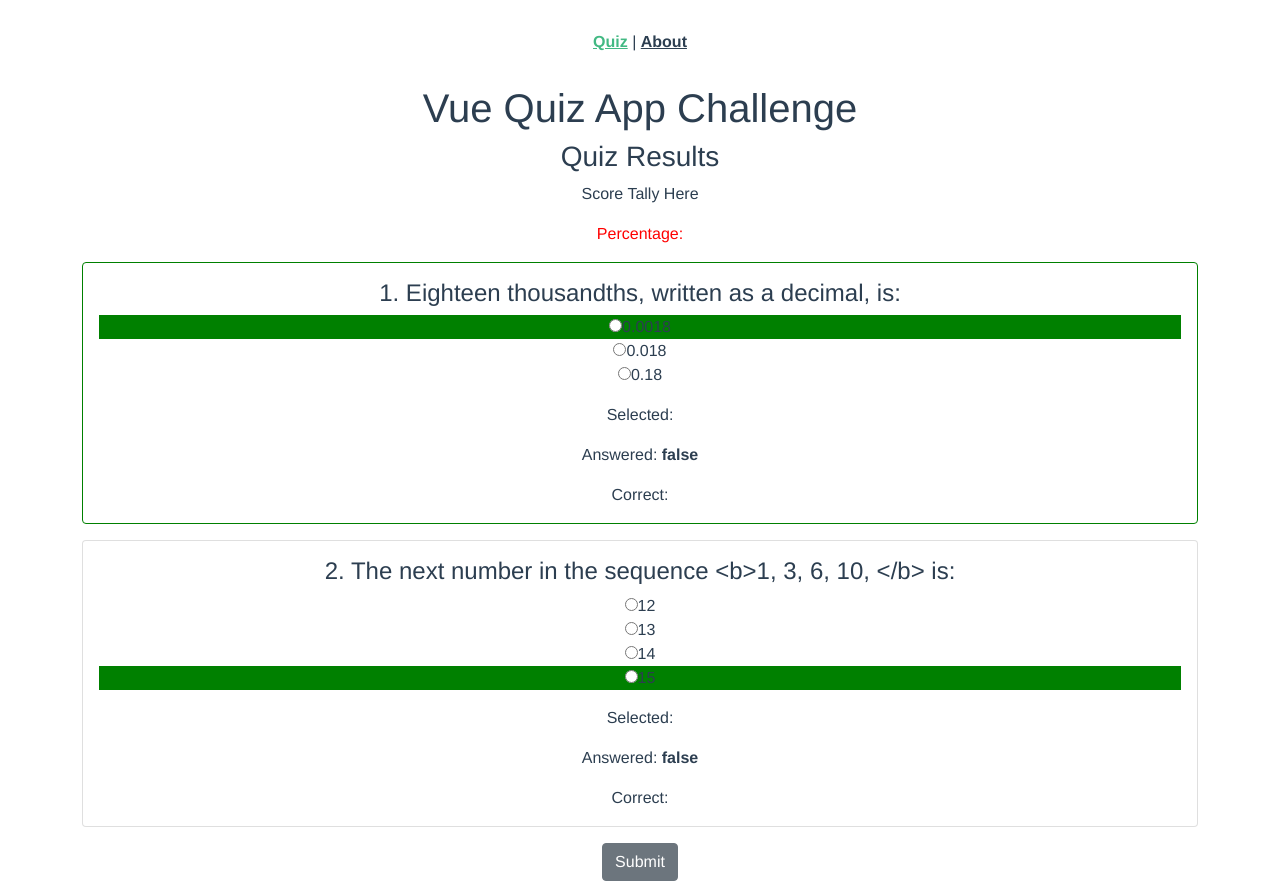
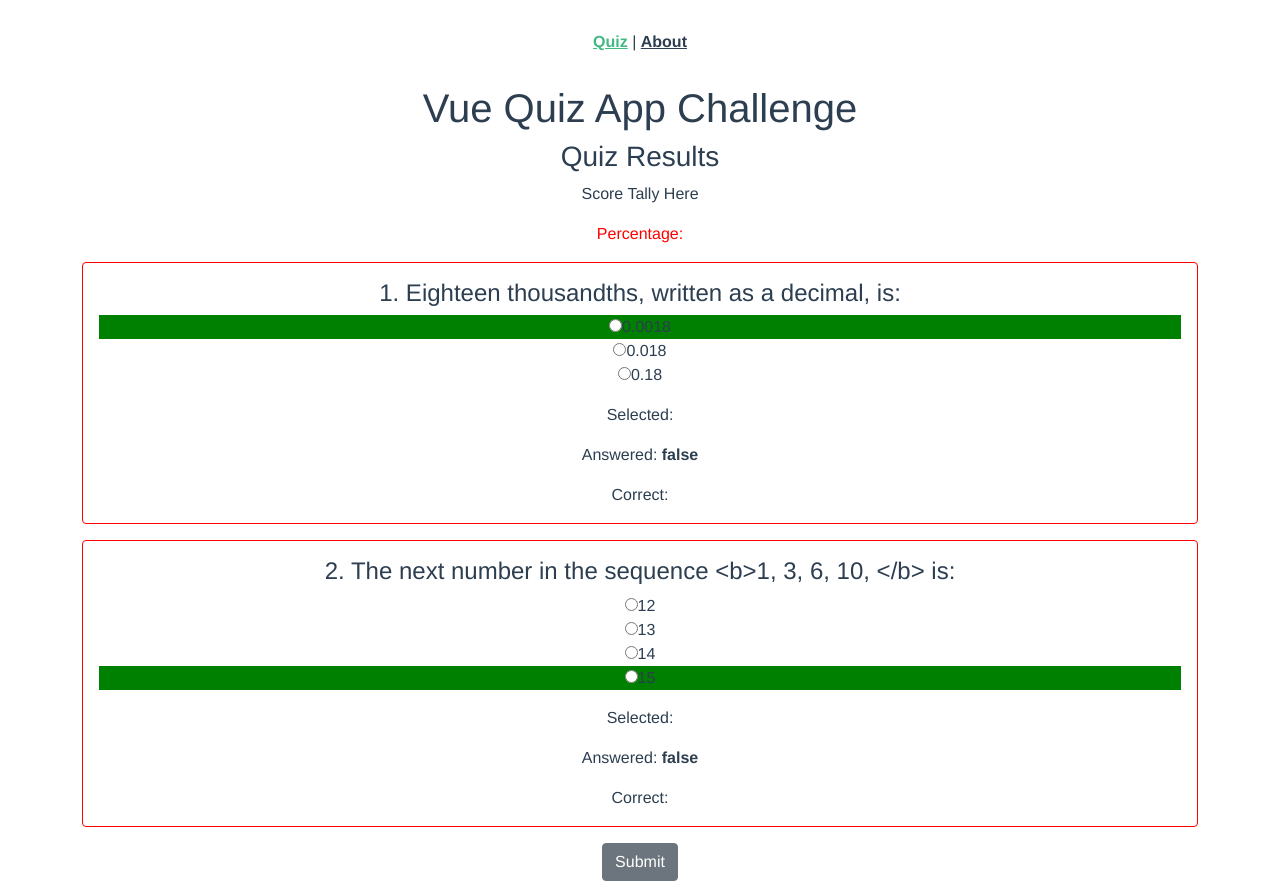
Before and after one commit to Humberto-Zayas/vue-app-challenge, a Vue app: page /#/ in a window 1280 px wide. Built offline with nearby package versions, Linux system fonts and the light colour scheme.

Commit message:
Added ternary expression for correct vs incorrect
Added style + expression to repaint the questions border if correct or incorrect answer is selected

```diff
--- a/src/components/QuestionBox.vue
+++ b/src/components/QuestionBox.vue
@@ -1,6 +1,6 @@
 <template>
     <div>
-        <b-card :class="{correctCard: selected == this.questionInfo.correct_answer}" class="mb-3" :title="questionInfo.number + '. ' + questionInfo.question">
+        <b-card :class="correct ? 'correctCard' : 'incorrectCard'" class="mb-3" :title="questionInfo.number + '. ' + questionInfo.question">
 
 
             <b-card-text>
@@ -73,4 +73,7 @@ export default {
     .correctCard {
         border-color: green !important;
     }
+    .incorrectCard {
+        border-color: red;
+    }
 </style>
```
